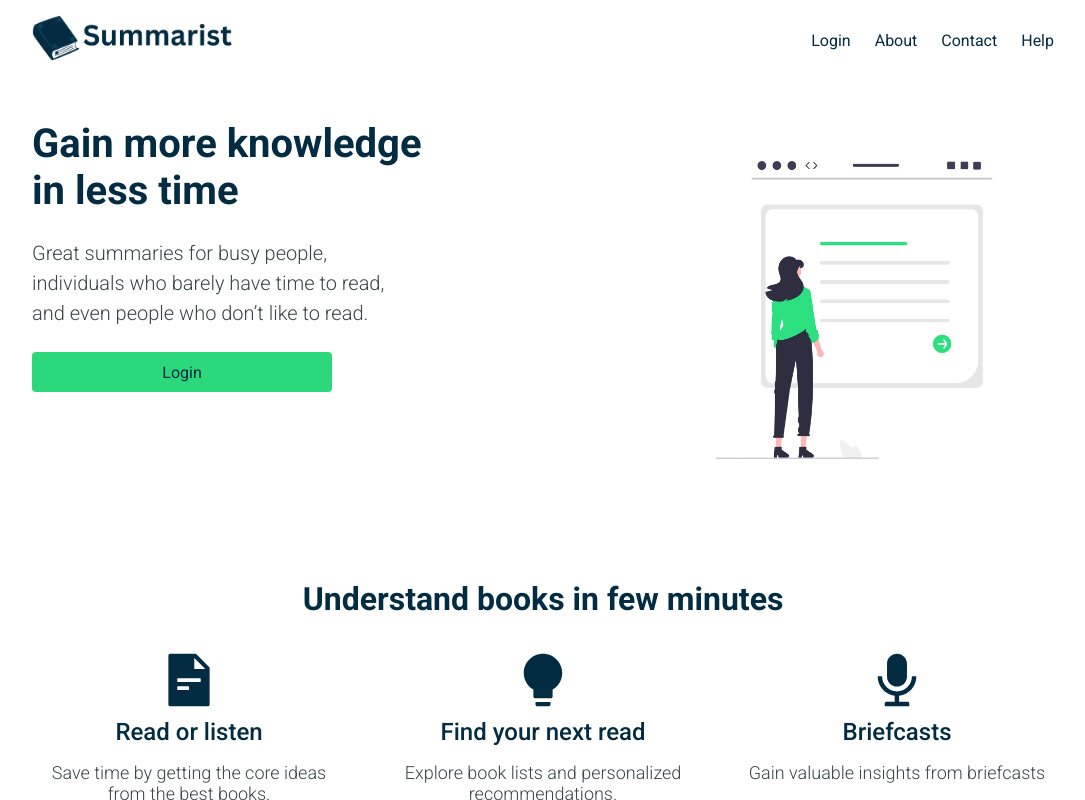
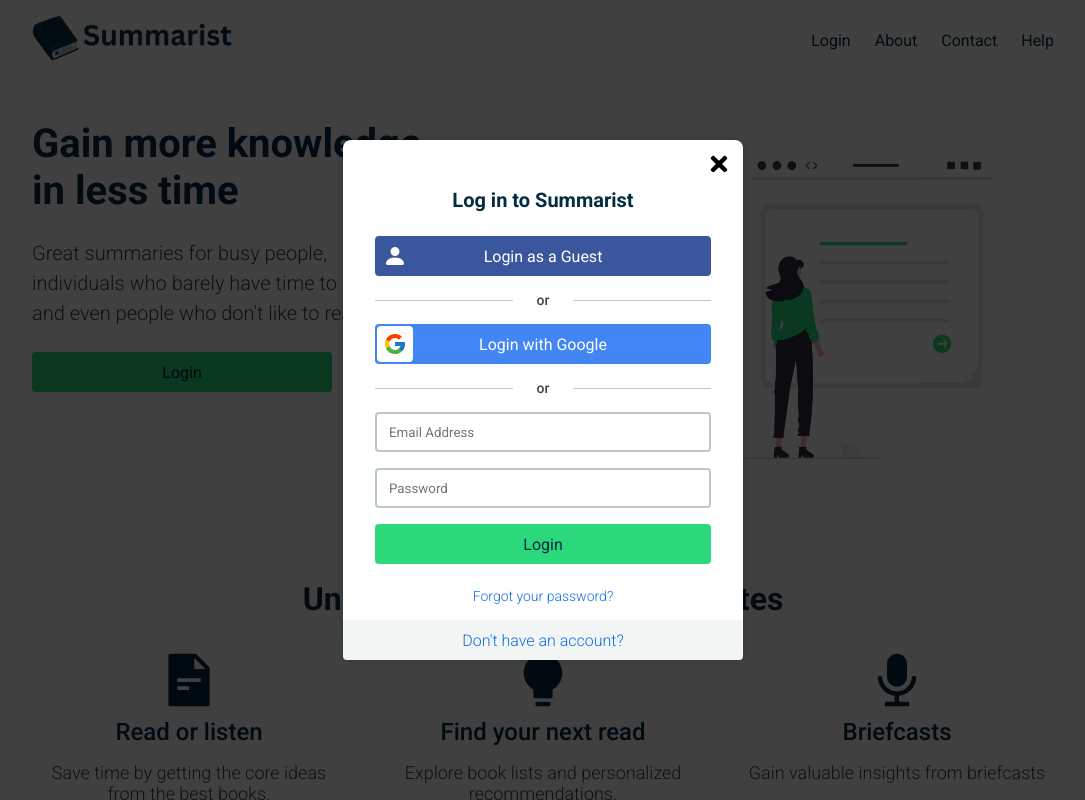
Before and after one commit to tedricc/tedric-advanced-internship, a React (Create React App) app: page / in a window 1280 px wide. Both pictures are taken after a click on the item "Login". Shown: the top 800 px of the page, without its empty margins (97-1182 px from the left). Built offline with nearby package versions, Linux system fonts and the light colour scheme.

Commit message:
Completed homepage design

```diff
--- a/src/components/Features.jsx
+++ b/src/components/Features.jsx
@@ -1,4 +1,4 @@
-import React, { useEffect, useState } from "react";
+import React from "react";
 import { AiFillFileText, AiFillBulb, AiFillAudio } from "react-icons/ai";
 import ActiveLines from "./ui/ActiveLines";
 
--- a/src/components/Landing.jsx
+++ b/src/components/Landing.jsx
@@ -1,7 +1,7 @@
 import React from "react";
 import LandingImage from "../assets/landing.png";
 
-function Landing() {
+function Landing({ toggleModal }) {
   return (
     <section id="landing">
       <div className="container">
@@ -17,9 +17,11 @@
                 <br className="remove--tablet" />
                 individuals who barely have time to read,
                 <br className="remove--tablet" />
-                and even people who don’t like to read.
+                and even people who don't like to read.
               </div>
-              <button className="btn home__cta--btn">Login</button>
+              <button onClick={toggleModal} className="btn home__cta--btn">
+                Login
+              </button>
             </div>
             <figure className="landing__image--mask">
               <img src={LandingImage} alt="landing" />
--- /dev/null
+++ b/src/components/LoginModal/LoginModal.css
@@ -0,0 +1,164 @@
+.auth__wrapper {
+  width: 100%;
+  z-index: 9999;
+  position: fixed;
+  top: 0;
+  left: 0;
+  height: 100%;
+  background-color: rgba(0, 0, 0, 0.75);
+  display: flex;
+  justify-content: center;
+  align-items: center;
+  flex-direction: column;
+}
+
+.auth {
+  position: relative;
+  max-width: 400px;
+  background-color: #fff;
+  border-radius: 8px;
+  box-shadow: 0 0 10px rgba(0, 0, 0, 0.2);
+  width: 100%;
+  z-index: 9999;
+}
+
+.auth__content {
+  padding: 48px 32px 24px;
+}
+
+.auth__title {
+  text-align: center;
+  font-size: 20px;
+  font-weight: 700;
+  color: #032b41;
+  margin-bottom: 24px;
+}
+
+.guest__btn--wrapper {
+  position: relative;
+  display: flex;
+  background-color: #3a579d;
+  color: #fff;
+  justify-content: center;
+}
+
+.guest__icon--mask {
+  display: flex;
+  align-items: center;
+  justify-content: center;
+  width: 36px;
+  height: 36px;
+  border-radius: 4px;
+  background-color: transparent;
+  position: absolute;
+  left: 2px;
+}
+
+.guest__icon--mask > svg {
+  height: 24px;
+  width: 24px;
+}
+
+.guest__btn--wrapper:hover {
+  background-color: #25396b !important;
+}
+
+.auth__separator {
+  display: flex;
+  align-items: center;
+  margin: 16px 0;
+}
+
+.auth__separator--text {
+  margin: 0 24px;
+  font-size: 14px;
+  color: #394547;
+  font-weight: 500;
+}
+
+.auth__separator::after,
+.auth__separator::before {
+  content: "";
+  display: block;
+  flex-grow: 1;
+  height: 1px;
+  background: #bac8ce;
+}
+
+.google__btn--wrapper {
+  position: relative;
+  display: flex;
+  background-color: #4285f4;
+  color: #fff;
+  justify-content: center;
+}
+
+.google__icon--mask {
+  display: flex;
+  align-items: center;
+  justify-content: center;
+  width: 36px;
+  height: 36px;
+  border-radius: 4px;
+  background-color: #fff;
+  position: absolute;
+  left: 2px;
+}
+
+.google__icon--mask > svg {
+  height: 24px;
+  width: 24px;
+}
+
+.btn.google__btn--wrapper:hover {
+  background-color: #3367d6 !important;
+}
+
+.auth__main--form {
+  display: flex;
+  flex-direction: column;
+  gap: 16px;
+}
+
+.auth__main--input {
+  height: 40px;
+  border: 2px solid #bac8ce;
+  border-radius: 4px;
+  color: #394547;
+  padding: 0 12px;
+}
+
+.auth__forgot--password {
+  text-align: center;
+  color: #116be9;
+  font-weight: 300;
+  font-size: 14px;
+  width: fit-content;
+  margin: 0 auto 16px;
+  cursor: pointer;
+}
+
+.auth__switch--btn {
+  height: 40px;
+  text-align: center;
+  background-color: #f1f6f4;
+  color: #116be9;
+  width: 100%;
+  border-radius: 0 0 4px 4px;
+  font-weight: 300;
+  font-size: 16px;
+}
+
+.auth__close--btn {
+  position: absolute;
+  top: 12px;
+  right: 12px;
+  display: flex;
+  cursor: pointer;
+  transition: opacity 0.2s;
+}
+
+.auth__close--btn > svg {
+  height: 24px;
+  width: 24px;
+}
--- /dev/null
+++ b/src/components/LoginModal/LoginModal.jsx
@@ -0,0 +1,59 @@
+import React from "react";
+import "./LoginModal.css";
+import { FaTimes } from "react-icons/fa";
+import { FcGoogle } from "react-icons/fc";
+import { BsPersonFill } from "react-icons/bs";
+
+function LoginModal({ toggleModal }) {
+  return (
+    <div className="auth__wrapper">
+      <div className="auth">
+        <div className="auth__content">
+          <div className="auth__title">Log in to Summarist</div>
+          <button className="btn guest__btn--wrapper">
+            <figure className="guest__icon--mask">
+              <BsPersonFill />
+            </figure>
+            Login as a Guest
+          </button>
+          <div className="auth__separator">
+            <span className="auth__separator--text">or</span>
+          </div>
+          <button className="btn google__btn--wrapper">
+            <figure className="google__icon--mask">
+              <FcGoogle />
+            </figure>
+            Login with Google
+          </button>
+          <div className="auth__separator">
+            <span className="auth__separator--text">or</span>
+          </div>
+          <form className="auth__main--form">
+            <input
+              type="email"
+              placeholder="Email Address"
+              className="auth__main--input"
+              required
+            />
+            <input
+              type="password"
+              placeholder="Password"
+              className="auth__main--input"
+              required
+            />
+            <button type="submit" className="btn">
+              Login
+            </button>
+          </form>
+        </div>
+        <div className="auth__forgot--password">Forgot your password?</div>
+        <button className="auth__switch--btn">Don't have an account?</button>
+        <div className="auth__close--btn" onClick={toggleModal}>
+          <FaTimes />
+        </div>
+      </div>
+    </div>
+  );
+}
+
+export default LoginModal;
--- a/src/components/Nav.jsx
+++ b/src/components/Nav.jsx
@@ -1,7 +1,7 @@
 import React from "react";
 import Logo from "../assets/logo.png";
 
-function Nav() {
+function Nav({ toggleModal }) {
   return (
     <nav className="nav">
       <div className="nav__wrapper">
@@ -9,7 +9,9 @@
           <img className="nav__img" src={Logo} alt="logo" />
         </figure>
         <ul className="nav__list--wrapper">
-          <li className="nav__list nav__list--login">Login</li>
+          <li className="nav__list nav__list--login" onClick={toggleModal}>
+            Login
+          </li>
           <li className="nav__list nav__list--mobile">About</li>
           <li className="nav__list nav__list--mobile">Contact</li>
           <li className="nav__list nav__list--mobile">Help</li>
--- a/src/components/Reviews.jsx
+++ b/src/components/Reviews.jsx
@@ -1,7 +1,7 @@
 import React from "react";
 import FiveStars from "./ui/FiveStars";
 
-function Reviews() {
+function Reviews({ toggleModal }) {
   return (
     <section id="reviews">
       <div className="row">
@@ -64,7 +64,9 @@
             </div>
           </div>
           <div className="reviews__btn--wrapper">
-            <button className="btn home__cta--btn">Login</button>
+            <button className="btn home__cta--btn" onClick={toggleModal}>
+              Login
+            </button>
           </div>
         </div>
       </div>
--- a/src/components/ui/ActiveLines.jsx
+++ b/src/components/ui/ActiveLines.jsx
@@ -9,7 +9,7 @@
     }, 2000);
 
     return () => clearInterval(interval);
-  }, [lines, 2000]);
+  }, [lines]);
 
   return (
     <>
--- a/src/pages/Home.jsx
+++ b/src/pages/Home.jsx
@@ -1,18 +1,30 @@
-import React from "react";
+import React, { useState } from "react";
 import Nav from "../components/Nav";
 import Landing from "../components/Landing";
 import Features from "../components/Features";
 import Reviews from "../components/Reviews";
 import Numbers from "../components/Numbers";
 import Footer from "../components/Footer";
+import LoginModal from "../components/LoginModal/LoginModal.jsx";
 
 function Home() {
+  const [modal, setModal] = useState(false);
+
+  function toggleModal() {
+    if (!modal) {
+      setModal(true);
+    } else {
+      setModal(false);
+    }
+  }
+
   return (
     <>
-      <Nav />
-      <Landing />
+      {modal && <LoginModal toggleModal={toggleModal} />}
+      <Nav toggleModal={toggleModal} />
+      <Landing toggleModal={toggleModal} />
       <Features />
-      <Reviews />
+      <Reviews toggleModal={toggleModal} />
       <Numbers />
       <Footer />
     </>
```
